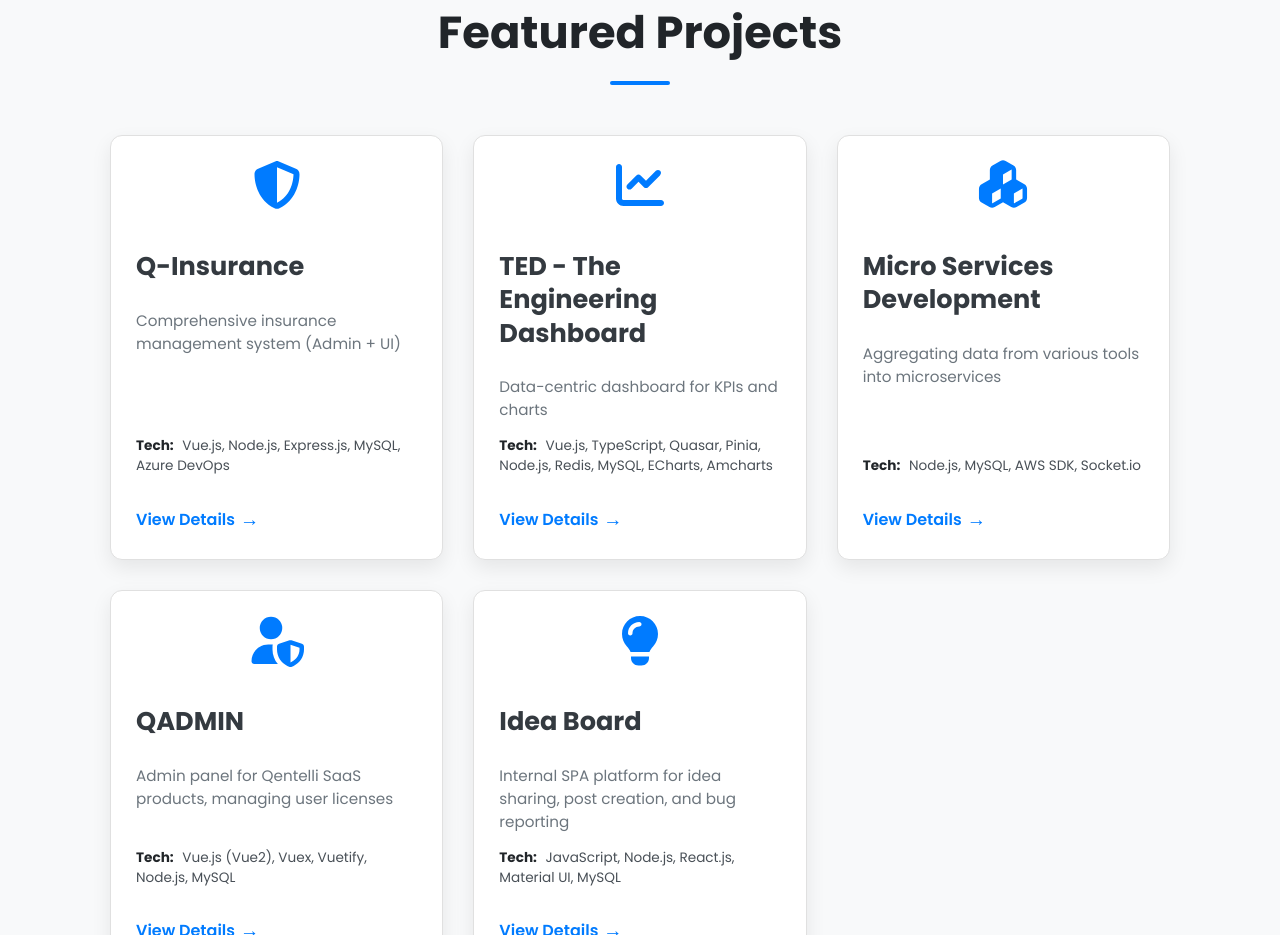
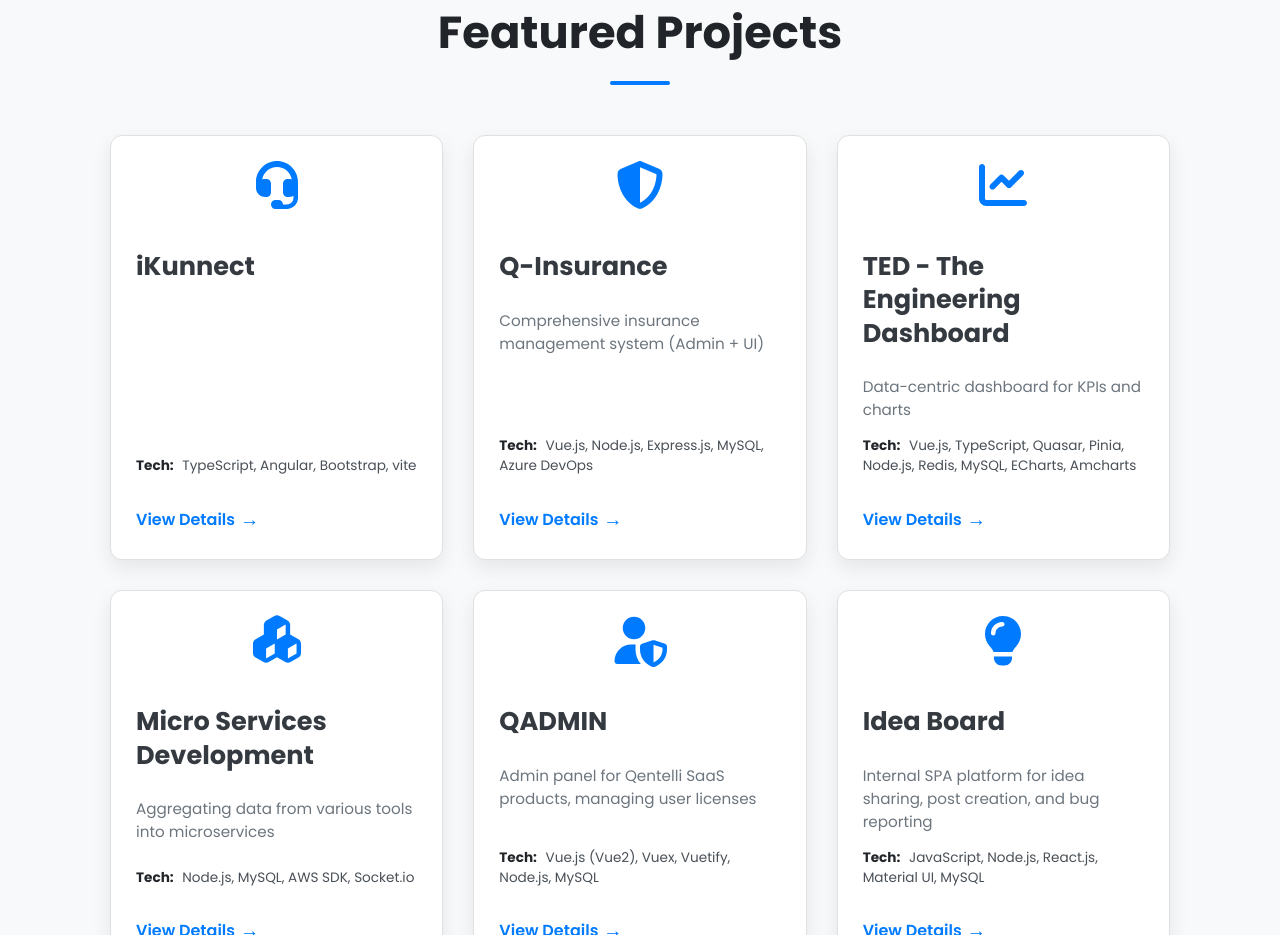
Before and after one commit to venkatanarendra16b5/venkatanarendraportfolio, a Vue app: page / in a window 1280 px wide. Shown: the part 980-1915 px from the top of the page. Built offline with nearby package versions, Linux system fonts and the light colour scheme.

Commit message:
codechanges

```diff
--- a/src/components/ProjectDetail.vue
+++ b/src/components/ProjectDetail.vue
@@ -44,6 +44,22 @@ const props = defineProps({
 
 // Your project data (same as in Projects.vue, but could be fetched from an API)
 const allProjects = [
+  {
+    id:'ikunnect',
+    title:'iKunnect',
+    tagline:'Smart Contact Center Platform for Real-Time Communication & Analytics',
+    client: 'Kunnect',
+    environment:['TypeScript','Angular','Bootstrap','vite'],
+    description: 'iKunnect is a cloud-based contact center solution designed to streamline inbound/outbound call management, campaign handling, and real-time analytics for BPOs, customer service teams, and sales-driven organizations. It provides both agent and admin web portals, integrating telephony with robust backend systems and multilingual support',
+    contributions: [
+      "Developed responsive agent and admin dashboards using Angular for call management, campaign handling, and real-time analytics.",
+      "Built reusable and modular UI components, improving scalability and maintainability of the application.",
+      "Integrated REST APIs for inbound/outbound call workflows, campaign management, and reporting features.",
+      "Implemented real-time updates using WebSockets/Socket.io for live call tracking and analytics monitoring.",
+      "Optimized application performance through lazy loading, efficient change detection, and reduced API calls."
+    ],
+    cardIcon: ['fas','headset']
+  },
   {
     id: 'q-insurance',
     title: 'Q-Insurance',
--- a/src/components/Projects.vue
+++ b/src/components/Projects.vue
@@ -34,6 +34,22 @@ import ProjectDetail from './ProjectDetail.vue';
 const showProjectInfo = ref(false);
 const selectedProjectId = ref(null);
 const projects = [
+  {
+    id:'ikunnect',
+    title:'iKunnect',
+    tagline:'',
+    client: 'Kunnect',
+    environment:['TypeScript','Angular','Bootstrap','vite'],
+    description: 'iKunnect is a cloud-based contact center solution designed to streamline inbound/outbound call management, campaign handling, and real-time analytics for BPOs, customer service teams, and sales-driven organizations. It provides both agent and admin web portals, integrating telephony with robust backend systems and multilingual support',
+    contributions: [
+      "Developed responsive agent and admin dashboards using Angular for call management, campaign handling, and real-time analytics.",
+      "Built reusable and modular UI components, improving scalability and maintainability of the application.",
+      "Integrated REST APIs for inbound/outbound call workflows, campaign management, and reporting features.",
+      "Implemented real-time updates using WebSockets/Socket.io for live call tracking and analytics monitoring.",
+      "Optimized application performance through lazy loading, efficient change detection, and reduced API calls."
+    ],
+    cardIcon: ['fas','headset']
+  },
   {
     id: 'q-insurance',
     title: 'Q-Insurance',
--- a/src/main.js
+++ b/src/main.js
@@ -57,7 +57,8 @@ faEnvelope,
   faChartLine,
   faCubes,
   faUserShield,
-  faLightbulb
+  faLightbulb,
+  faHeadset
 } from '@fortawesome/free-solid-svg-icons';
 
 // Add the imported icons to the library
@@ -79,7 +80,8 @@ library.add(
   faChartLine,
   faCubes,
   faUserShield,
-  faLightbulb
+  faLightbulb,
+  faHeadset
 );
 
 /* -------------------------------------------------------------------------- */
```
